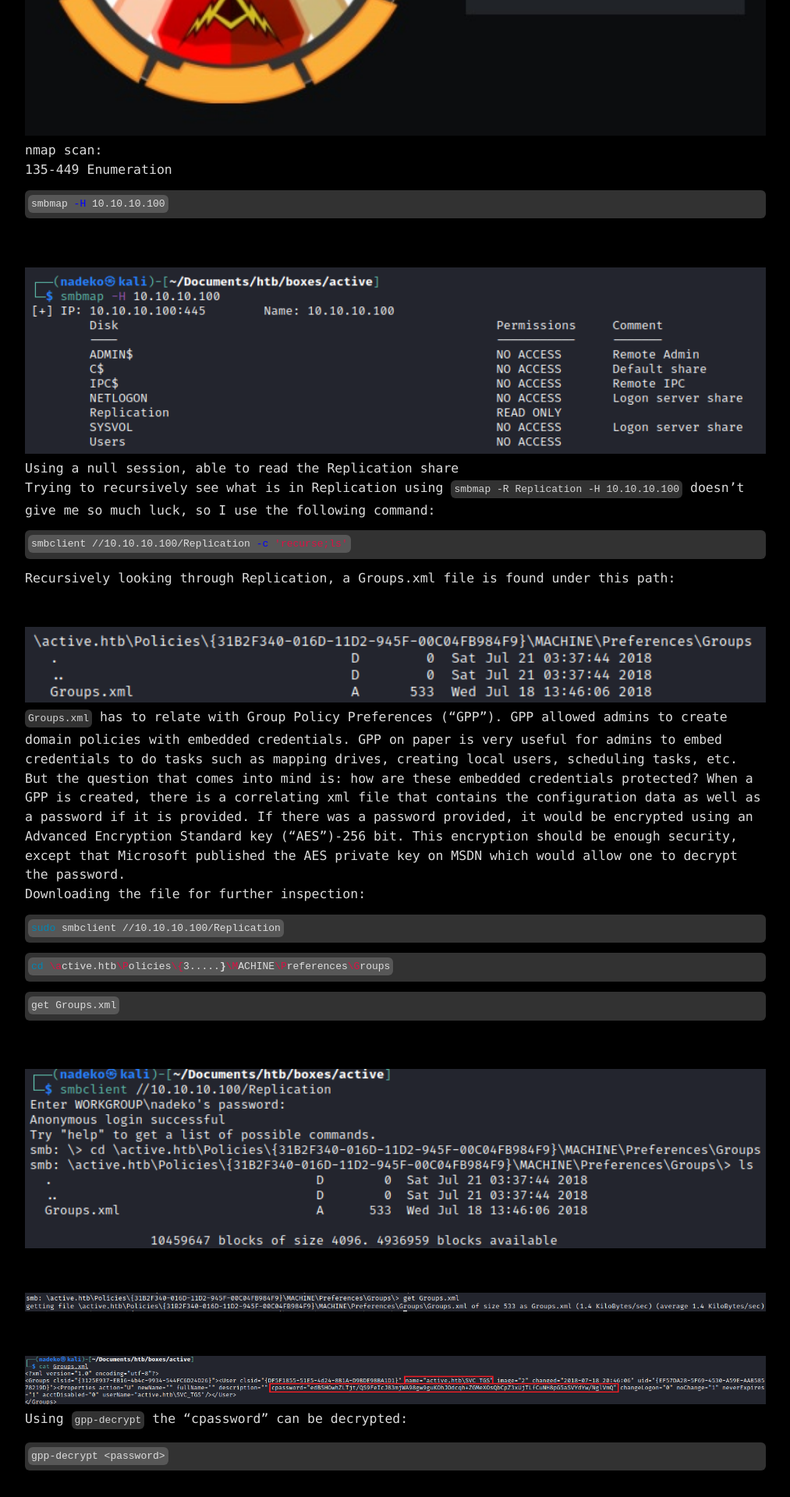
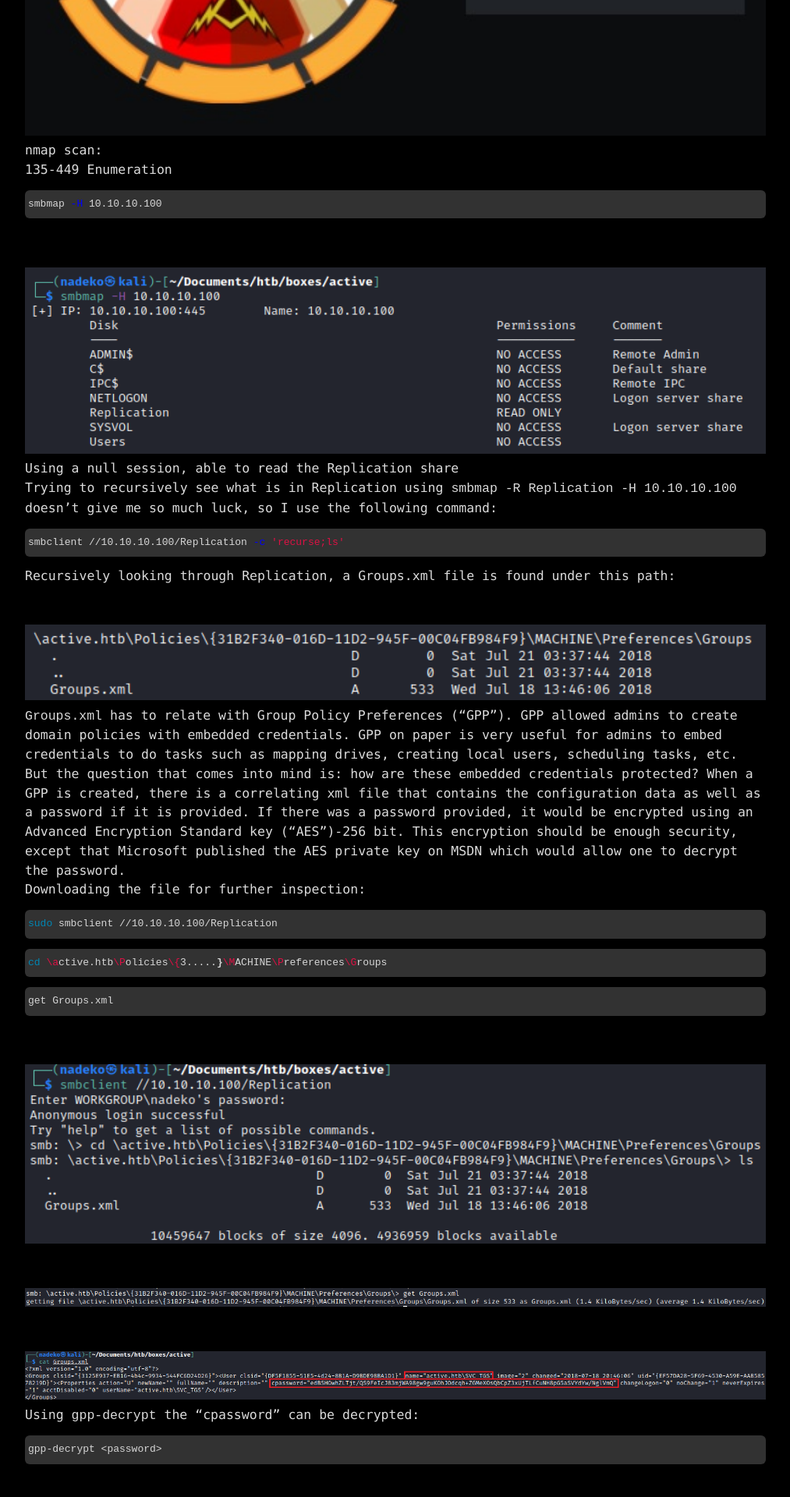
Before and after one commit to notbricey/brisee.github.io, a Jekyll site: the page built from _posts/2021-01-04-htb-active.md, in a window 1280 px wide. Shown: the part 542-2462 px from the top of the page at 78% size, without its empty margins (133-1146 px from the left). Built offline with Jekyll 4.4.1, drawn with Linux system fonts in a browser that asks for light colours.

Commit message:
Update base.scss

```diff
--- a/_sass/base.scss
+++ b/_sass/base.scss
@@ -103,7 +103,7 @@ textarea { vertical-align: top; }
  * Code and syntax highlighting
  */
 pre { background-color: rgba(192,192,192,0.26);  border: none; border-radius: 6px; padding: 4px;  overflow:auto;  font-size: 13px; color: rgba(255,255,255,0.8);  line-height: 2.2 !important; }
-code { background-color: rgba(192,192,192,0.26);  border: none; border-radius: 6px; padding: 4px;  overflow:auto;  font-size: 13px; color: rgba(255,255,255,0.8);  line-height: 2.2 !important; }
+.markdown code { background-color: rgba(192,192,192,0.26);  border: none; border-radius: 6px; padding: 4px;  overflow:auto;  font-size: 13px; color: rgba(255,255,255,0.8);  line-height: 2.2 !important; }
 .highlight .c { color: #999988; font-style: italic } /* Comment */
 .highlight .err { color: #a61717; background-color: #e3d2d2 } /* Error */
 .highlight .k { font-weight: bold } /* Keyword */
```
